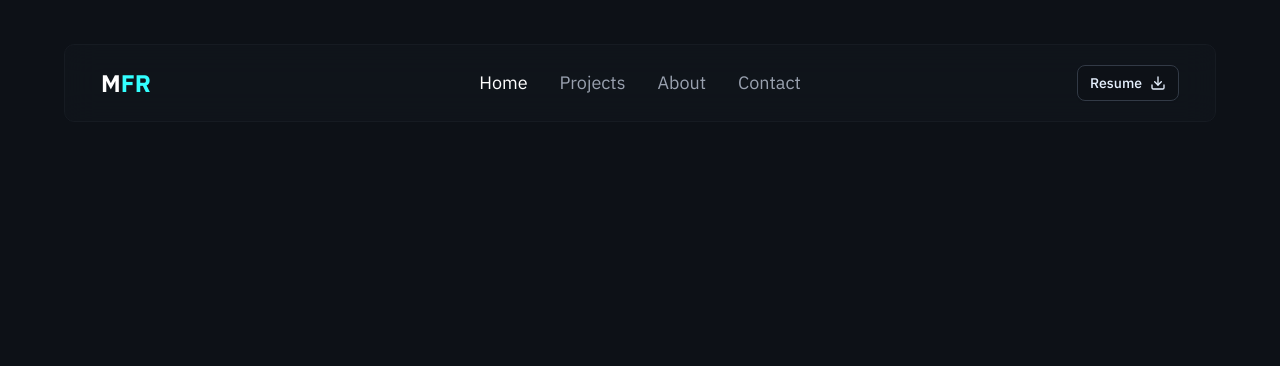
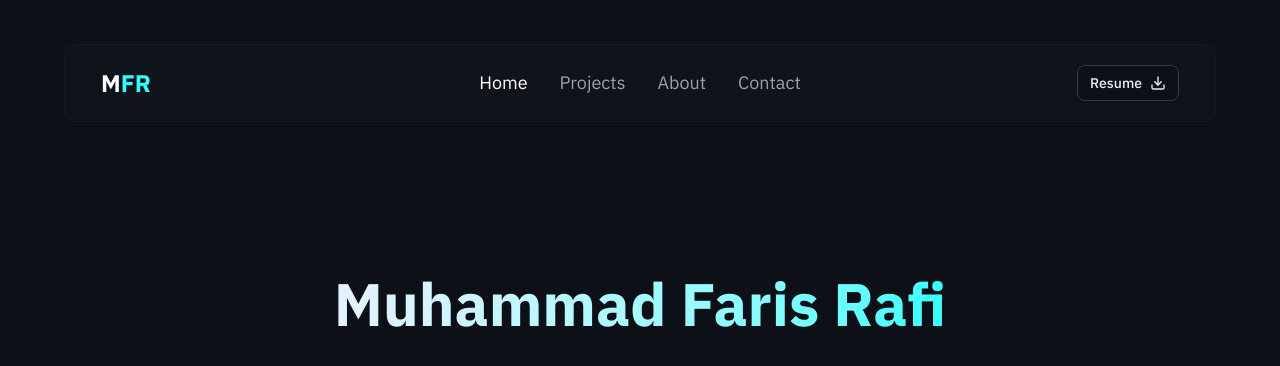
Before and after one commit to Faris-Rafi/portfolio, a Next.js app: page / in a window 1280 px wide. Shown: the top 366 px of the page. Built offline with nearby package versions, Linux system fonts and the light colour scheme.

Commit message:
Hero section in progress

```diff
--- a/app/page.tsx
+++ b/app/page.tsx
@@ -48,6 +48,15 @@ export default function Home() {
           </div>
         </nav>
       </header>
+      <section className="flex justify-center items-center min-h-80 w-full pt-5">
+        <div className="max-w-[1280px] px-9 py-5 mt-6">
+          <div className="w-full ">
+            <h1 className="text-[3.75rem] font-bold text-center bg-gradient-to-r from-foreground to-primary inline-block bg-clip-text text-transparent">
+              Muhammad Faris Rafi
+            </h1>
+          </div>
+        </div>
+      </section>
     </main>
   );
 }
```
